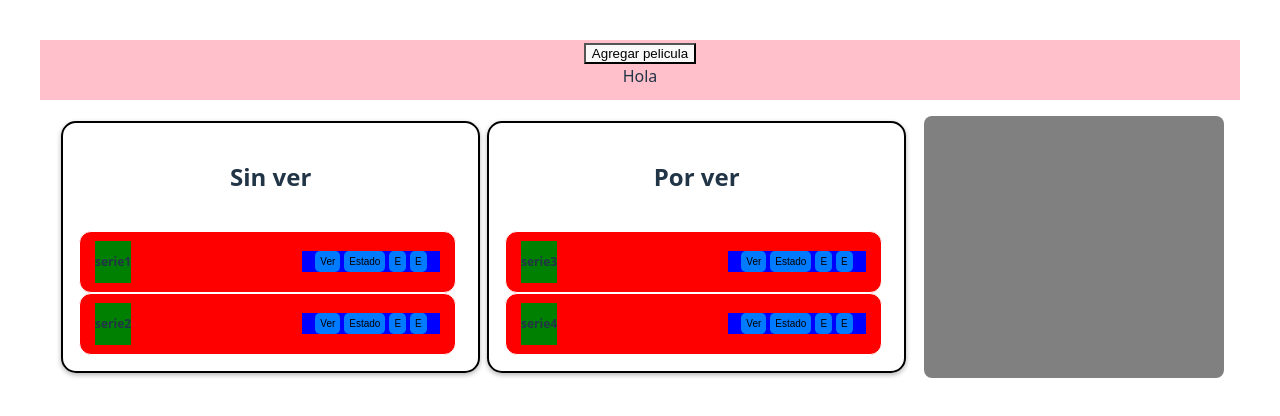
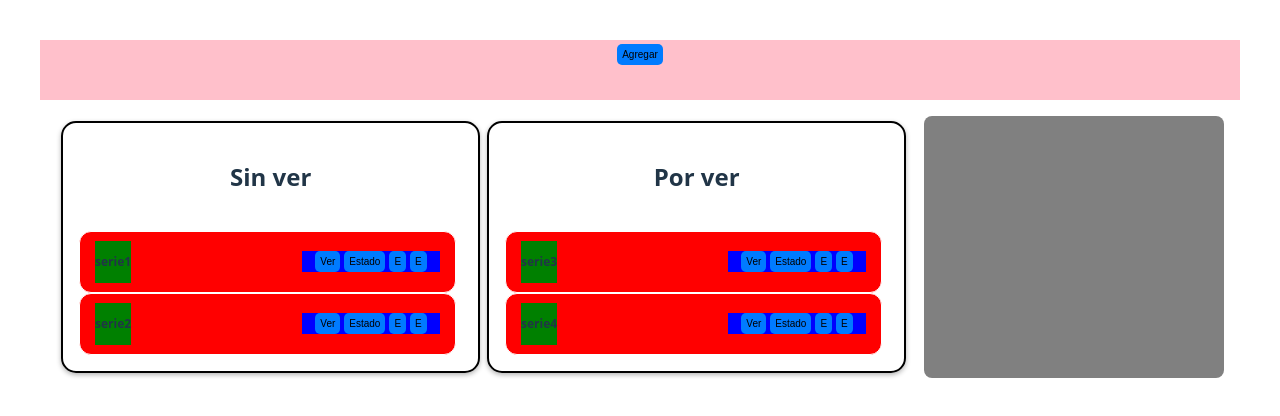
Before and after one commit to Rocio-Ayelen-Fernandez/Tp-React, a React (Vite) app in the folder tp-react-pwa/: page / in a window 1280 px wide. Shown: the top 416 px of the page. Built offline with nearby package versions, Linux system fonts and the light colour scheme.

Commit message:
refactor Modal and Nav components to manage state and addmovie functionality

```diff
--- a/tp-react-pwa/Components/Modal/Modal.jsx
+++ b/tp-react-pwa/Components/Modal/Modal.jsx
@@ -1,11 +1,21 @@
+import Button from '../Button/Button'
 
+const Modal = ({isOpen, onClose, children}) =>{
 
-const Modal = (isOpen, onClose) =>{
     let valReturn
     if (!isOpen){
         valReturn = null
     }else{
-        valReturn = <div>Hola</div>
+        valReturn = (
+            <div>
+                <Button name={"Cerrar"} onclick={() =>{
+                    console.log("cerrado")
+                    onClose()
+                }}/>
+                {children}
+            </div>
+        )
+
     }
 
     return valReturn
--- a/tp-react-pwa/Components/Nav/Nav.jsx
+++ b/tp-react-pwa/Components/Nav/Nav.jsx
@@ -2,15 +2,23 @@ import Modal from '../Modal/Modal'
 import Button from '../Button/Button'
 import { useState } from 'react'
 
-const Nav = ()=>{
+const Nav = ({actions, buttons})=>{
 
-    const [showModal, setShowModal] = useState(false)
+
+
+    //Modal
+    // const [showModal, setShowModal] = useState(false)
 
     return(
         <div>
-            <button onClick={() => setShowModal(true)}>Agregar pelicula</button>
 
-            <Modal isOpen={showModal} onClose={() => setShowModal(false)}/>
+            {buttons.map(({name, action}) => (
+                <Button key={name} name={name} onclick={actions[action]} />
+            ))}
+
+            {/* <button onClick={() => setShowModal(true)}>Agregar pelicula</button> */}
+
+            {/* <Modal isOpen={showModal} onClose={() => setShowModal(false)}/> */}
         </div>
     )
 }
--- a/tp-react-pwa/pages/Home/Home.jsx
+++ b/tp-react-pwa/pages/Home/Home.jsx
@@ -1,7 +1,9 @@
 import styles from './Home.module.css'
 import List from '../../Components/List/List'
 import Nav from '../../Components/Nav/Nav'
-// import {useState} from "react";
+import Button from '../../Components/Button/Button'
+import {useState} from "react";
+import Modal from '../../Components/Modal/Modal'
 
 
 const Home = () =>{
@@ -22,29 +24,78 @@ useEffect(() => {
 
 
    */
+    //Modal
+    const [showModal, setShowModal] = useState(false)
+    const [modalContent, setModalContent] = useState(null)
 
-    // const [listaPorVer, setListaPorVer] = useState([["serie1", "serie2"]]);
-    // const [listaVistas, setListaVistas] = useState([["serie3", "serie4"]]);
+    //Listas
+    const [listaPorVer, setListaPorVer] = useState([["serie1"], ["serie2"]])
+    const [listaVistas, setListaVistas] = useState([["serie3"], ["serie4"]])
 
 
-    // const addMovie = () => {
-    //     const newMovie = window.prompt("Ingrese el nombre de la pelicula: ")
+    //Funciones
+    const addMovie = () => {
+        // const newMovie = window.prompt("Ingrese el nombre de la pelicula: ")
 
-    //     setListaPorVer([...listaPorVer, newMovie]);
+        // setListaPorVer([...listaPorVer, newMovie])
 
-    // }
+        //Almacena el texto ingresado
+        let movieName = ""
 
-    let listaPorVer = ["serie1", "serie2"];
-    let listaVistas = ["serie3", "serie4"];
 
+        //Almacena el dato ingresado
+        const handleInput = (e) => {
+            movieName = e.target.value
+            // console.log(movieName)
+        }
+
+        //Verifica que no este vacio el input y actualiza la lista
+        //"cierra" el modal
+        const handleConfirm = () => {
+            if(movieName.trim() !== ""){
+                setListaPorVer([...listaPorVer, movieName])
+                console.log("enviado")
+                setShowModal(false)
+                setModalContent(null)
+            }
+        }
+
+        //Escribe los datos dentro del modal
+        const content = (
+            <div>
+                <h3>Agregar Pelicula</h3>
+                <input type="text" onChange={handleInput} />
+                <Button name={"Agregar"} onclick={handleConfirm}/>
+            </div>
+        )
+
+        setModalContent(content) //Este muestra el contenido
+        setShowModal(true) //Este muestra el Modal, lo hace "visible"
+        console.log("abierto")
+
+    }
+
+    const actions ={
+        //Listar Funciones aca
+        agregar: addMovie
+    }
+    const buttons = [
+        //Agregar Botones para el nav aca
+        {name: "Agregar", action: "agregar"},
+    ]
 
     return (
         <div className={styles.mainContainer}>
+            <Modal isOpen={showModal} onClose={() => setShowModal(false)}>
+                    {modalContent}
+            </Modal>
             <div className={styles.navContainer}>
-                <Nav/>
+                {/* Aca va el nav */}
+                <Nav actions={actions} buttons={buttons}/>
             </div>
             <div className={styles.mainGrid}>
 
+                {/* Aca van las listas */}
                 <div className={styles.listContainer}>
 
                 <List title={"Sin ver"} array={listaPorVer}/>
```
